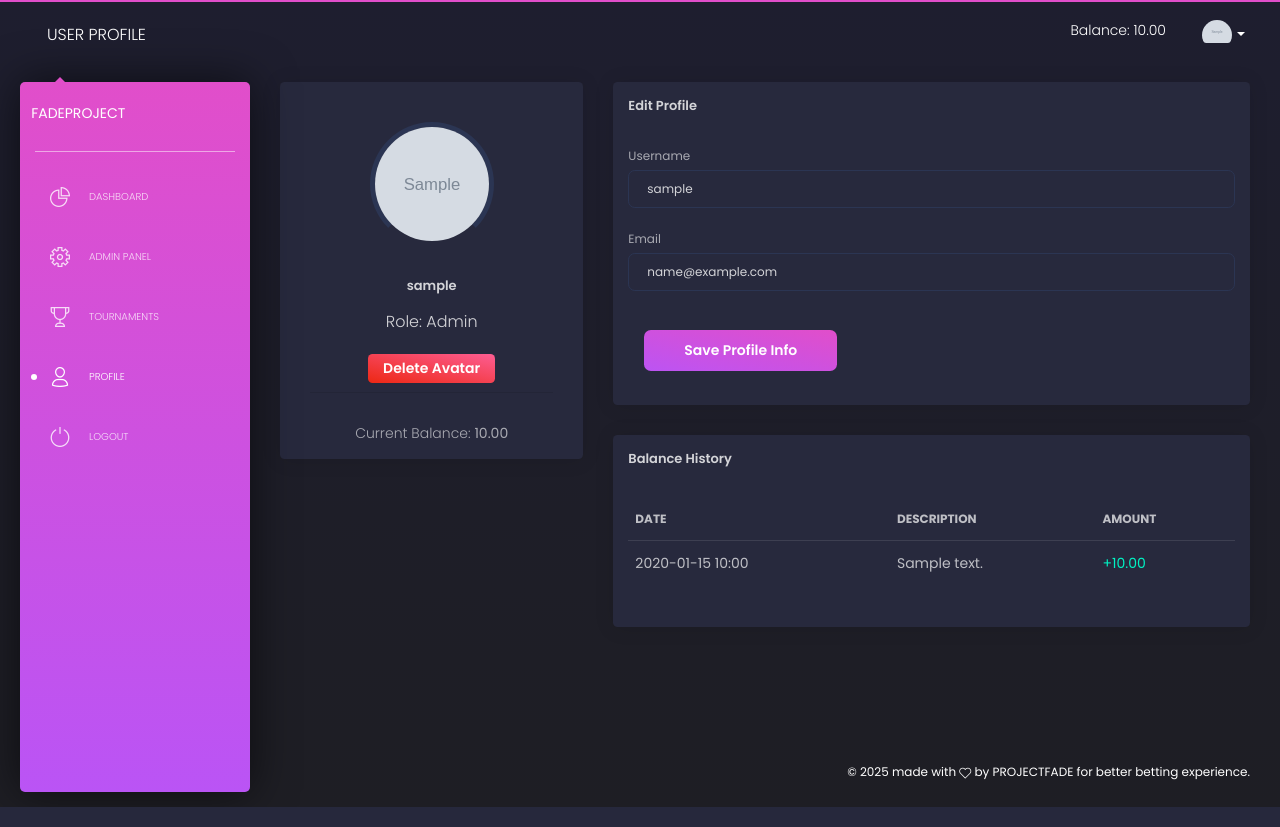
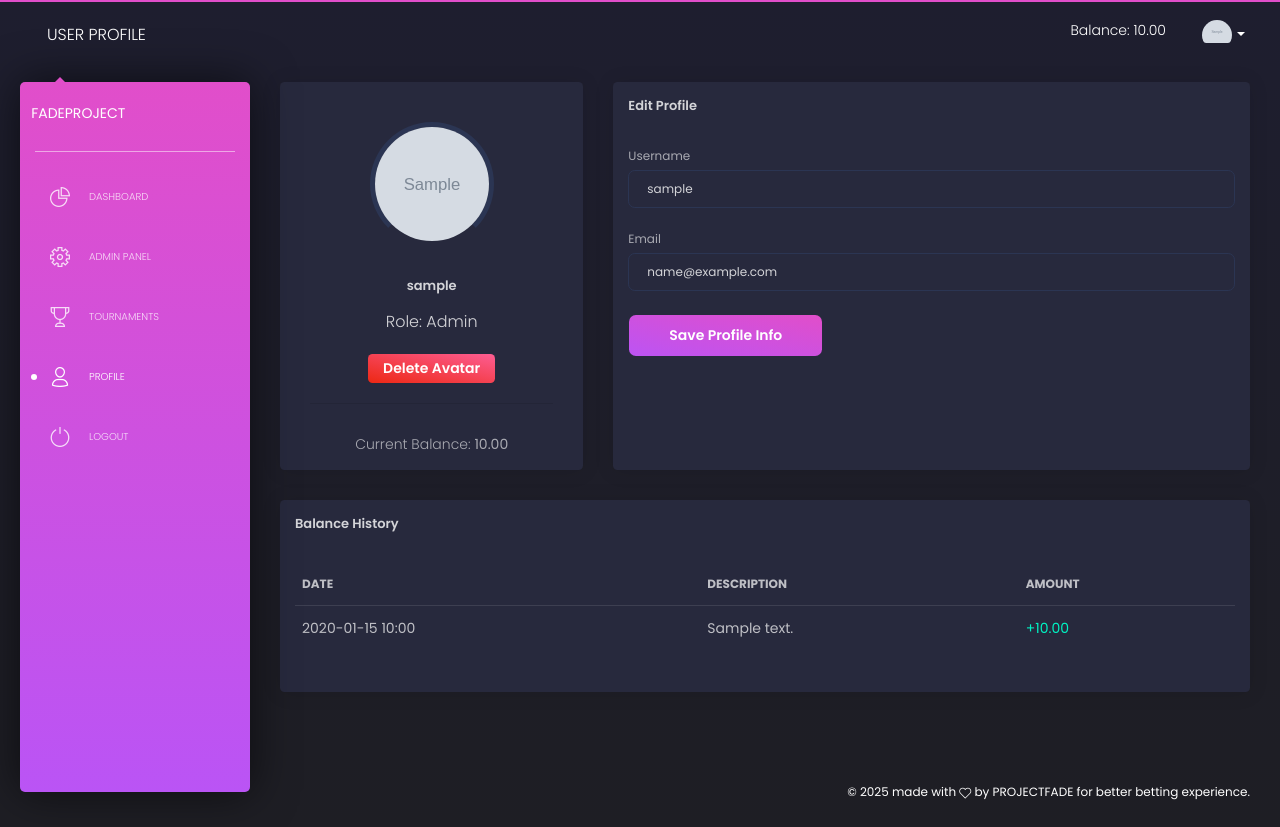
Before and after one commit to trivodnom/fadeproject, a Flask app: page /profile/ in a window 1280 px wide. Run offline with Flask 3, Linux system fonts and the light colour scheme; a user stored in the database is signed in; tables that the repository leaves empty hold one stand-in row (values such as "Sample post"); grey boxes marked "Sample" are stand-in pictures; some libraries are stand-ins or nearby versions.

Commit message:
Some Fixes. v1.0.2

```diff
--- a/app/templates/base.html
+++ b/app/templates/base.html
@@ -5,7 +5,7 @@
   <meta name="viewport" content="width=device-width, initial-scale=1, shrink-to-fit=no">
   <link rel="apple-touch-icon" sizes="76x76" href="{{ url_for('static', filename='img/apple-icon.png') }}">
   <link rel="icon" type="image/png" href="{{ url_for('static', filename='img/favicon.png') }}">
-  <title>{% if title %}{{ title }} - {% endif %}FadeProject</title>
+  <title>{% if title %}{{ title }} - {% endif %}PROJECTFADE</title>
   <link href="https://fonts.googleapis.com/css?family=Poppins:200,300,400,600,700,800" rel="stylesheet" />
   <link href="https://use.fontawesome.com/releases/v5.0.6/css/all.css" rel="stylesheet">
   <link href="{{ url_for('static', filename='css/nucleo-icons.css') }}" rel="stylesheet" />
--- a/app/templates/profile/profile.html
+++ b/app/templates/profile/profile.html
@@ -2,14 +2,19 @@
 {% block page_title %}User Profile{% endblock %}
 
 {% block content %}
-<div class="row">
-    <div class="col-md-4">
-        <div class="card card-user">
+<!-- === ВЕРХНИЙ РЯД: ПРОФИЛЬ И РЕДАКТИРОВАНИЕ === -->
+<!-- ИЗМЕНЕНИЕ 1: Добавляем 'd-flex', чтобы колонки растягивались по высоте -->
+<div class="row d-flex">
+
+    <!-- Колонка с карточкой пользователя -->
+    <div class="col-md-4 d-flex">
+        <!-- ИЗМЕНЕНИЕ 2: 'flex-fill' заставляет карточку занять все доступное место в колонке -->
+        <div class="card card-user flex-fill">
             <div class="card-body">
                 <p class="card-text"></p>
                 <div class="author">
                     <div class="avatar-container" style="position: relative; width: 124px; margin: auto;">
-                    <img class="avatar" src="{{ avatars.url(current_user.avatar) if current_user.avatar else url_for('static', filename='img/default-avatar.png') }}" alt="Profile Photo">
+                        <img class="avatar" src="{{ avatars.url(current_user.avatar) if current_user.avatar else url_for('static', filename='img/default-avatar.png') }}" alt="Profile Photo">
                         <div class="avatar-overlay" style="position: absolute; top: 0; left: 0; width: 100%; height: 100%; background: rgba(0,0,0,0.5); border-radius: 50%; display: flex; justify-content: center; align-items: center; gap: 10px; opacity: 0; transition: opacity 0.3s ease; cursor: pointer;" onclick="document.getElementById('avatar-upload-input').click();">
                             <i class="tim-icons icon-cloud-upload-94" style="font-size: 2rem; color: white;"></i>
                         </div>
@@ -17,10 +22,11 @@
                     <h5 class="title mt-3">{{ current_user.username }}</h5>
                     <p class="description">Role: {{ current_user.role.title() }}</p>
                 </div>
-                <div class="text-center mt-3">
+                <!-- ИЗМЕНЕНИЕ 3: Добавляем отступ 'my-3' к кнопке, чтобы отодвинуть ее от <hr> -->
+                <div class="text-center my-3">
                     <form action="{{ url_for('profile.delete_avatar') }}" method="post" style="display:inline;">
                         <input type="hidden" name="csrf_token" value="{{ csrf_token() }}"/>
-                        <button type="submit" class="btn btn-sm btn-danger">Delete Avatar</button>
+                        <button type="submit" class="btn btn-sm btn-danger" {% if not current_user.avatar %}disabled{% endif %}>Delete Avatar</button>
                     </form>
                 </div>
                 <hr>
@@ -28,11 +34,13 @@
             </div>
         </div>
     </div>
-    <div class="col-md-8">
-        <div class="card">
+
+    <!-- Колонка с формой редактирования -->
+    <div class="col-md-8 d-flex">
+        <div class="card flex-fill">
             <div class="card-header"><h5 class="title">Edit Profile</h5></div>
             <div class="card-body">
-                <form action="" method="post" enctype="multipart/form-data">
+                <form action="{{ url_for('profile.profile') }}" method="post" enctype="multipart/form-data">
                     {{ form.hidden_tag() }}
                     <input type="file" id="avatar-upload-input" name="avatar" style="display: none;" onchange="this.form.submit()">
                     <div class="form-group">
@@ -45,13 +53,17 @@
                         {{ form.email(class="form-control") }}
                         {% for error in form.email.errors %}<small class="form-text text-danger">{{ error }}</small>{% endfor %}
                     </div>
-                    <div class="card-footer">
-                        <button type="submit" class="btn btn-fill btn-primary">Save Profile Info</button>
-                    </div>
+                    <!-- ИЗМЕНЕНИЕ 4: Убираем лишний .card-footer -->
+                    <button type="submit" class="btn btn-fill btn-primary">Save Profile Info</button>
                 </form>
             </div>
         </div>
-        <!-- ===== НАЧАЛО ИЗМЕНЕНИЙ / ВОССТАНОВЛЕНИЕ БЛОКА ИСТОРИИ ===== -->
+    </div>
+</div>
+
+<!-- === НИЖНИЙ РЯД: ИСТОРИЯ БАЛАНСА === -->
+<div class="row">
+    <div class="col-12">
         <div class="card">
             <div class="card-header"><h5 class="title">Balance History</h5></div>
             <div class="card-body">
@@ -70,7 +82,6 @@
                     <p class="text-center">No transactions yet.</p>
                 {% endif %}
 
-                <!-- Кнопка "Загрузить еще" -->
                 {% if pagination and pagination.has_next %}
                 <div class="text-center mt-3">
                     <button id="load-more-btn" class="btn btn-primary" data-next-page="{{ pagination.next_num }}">Load More</button>
@@ -78,9 +89,9 @@
                 {% endif %}
             </div>
         </div>
-        <!-- ===== КОНЕЦ ИЗМЕНЕНИЙ ===== -->
     </div>
 </div>
+
 <style>.avatar-container:hover .avatar-overlay { opacity: 1; }</style>
 {% endblock %}
 
@@ -103,7 +114,7 @@ document.addEventListener('DOMContentLoaded', function() {
                     if (data.has_next) {
                         this.dataset.nextPage = parseInt(page) + 1;
                     } else {
-                        this.style.display = 'none'; // Скрыть кнопку
+                        this.style.display = 'none';
                     }
                 })
                 .catch(error => console.error('Error loading more history:', error));
```
